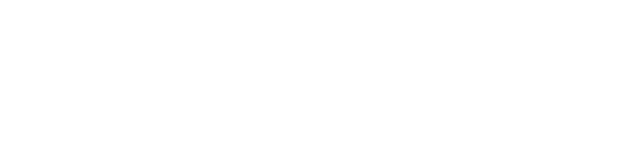
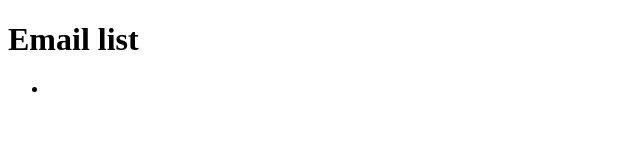
Before and after one commit to ericaostini/vue-email-list, a plain HTML site: page index.html in a window 1280 px wide. Shown: the whole page, without its empty margins (0-640 px from the left). Drawn offline with nearby package versions, Linux system fonts and the light colour scheme.

Commit message:
html base

```diff
--- a/index.html
+++ b/index.html
@@ -9,7 +9,10 @@
 </head>
 <body>
     <div id="app">
-
+        <h1>Email list</h1>
+        <ul>
+            <li></li>
+        </ul>
     </div>
 
 
```
Also changed, not shown: 1 other file.
